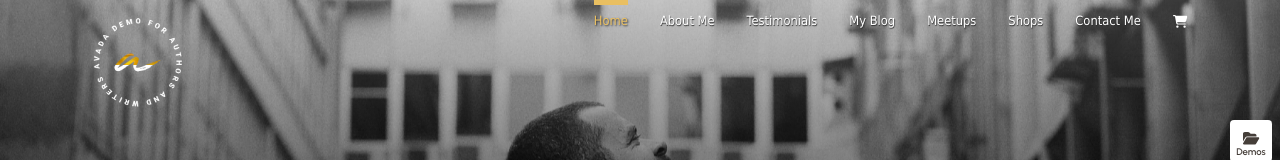
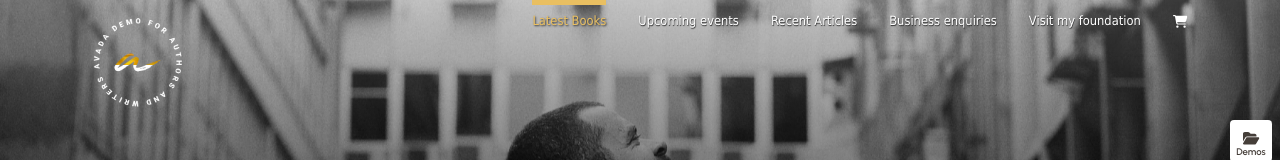
Before and after one commit to revanderground/proj-html-vuejs, a Vue app: page / in a window 1280 px wide. Shown: the top 160 px of the page. Built offline with nearby package versions, Linux system fonts and the light colour scheme; a web font is replaced by a local one.

Commit message:
footer completed

```diff
--- a/src/App.vue
+++ b/src/App.vue
@@ -24,7 +24,7 @@ export default {
 </script>
 
 <style lang="scss">
-@import "./styles/viarables.scss";
+@import "./styles/variables.scss";
 
 * {
     box-sizing: border-box;
--- a/src/components/Footer.vue
+++ b/src/components/Footer.vue
@@ -1,7 +1,67 @@
 <template>
-    <header id="header">
+    <footer id="footer">
         <div class="container-fluid">
             <div class="jumbotron">
+                <div class="container">
+
+                    <ul class="section-list d-flex ">
+
+                        <li class="section-logo col-2">
+                            <div class="logo-img">
+                            <img class="logo" src="../assets/img/author-logo-round.png" alt="logo">
+                            </div>
+
+                        </li>
+
+
+
+                        <li class="about-me-section col-3">
+                            <div class="footer-title">ABOUT ME</div>
+                            <div class="footer-text">
+                                Vivamus suscipit tortor eget felis porttitor volutpat. Nulla quis lorem ut libero malesuada feugiat. Vivamus suscipit tortor eget felis porttitor volutpat.
+                            </div>
+
+                        </li>
+
+                        <li class="links-section col-3">
+                            <div class="footer-title px-4">USEFUL LINKS</div>
+                                <ul class="footer-text white">
+                                    <li class="list-element" v-for="(element, index) in footerCenterElements" :key="index" >
+                                        <i class="fa-solid fa-angle-right px-1"></i> <a class="link-footer-center" :href="element.url">{{element.text}}</a>
+                                    </li>
+
+
+                                </ul>
+
+                        </li>
+
+                        <li class="contact-info col-4">
+                            <div class="footer-title">CONTACT INFO</div>
+                            <div class="footer-text">63 E. Studebaker Street Bolingbrook, IL 60440</div>
+                            <div class="footer-text">Phone: (800) 000-0000</div>
+                            <div class="footer-text">Mobile: (800) 000-0000</div>
+                            <div class="footer-text">Email: <a class="link-text" href="mailto:info@your-company.com">info@your-company.com</a></div>
+                            <div class="social-logos d-flex ">
+                                <div class="logo-social"><i class="logo-social-icon fa-brands fa-facebook-f"></i></div>
+                                <div class="logo-social"><i class="logo-social-icon fa-brands fa-twitter"></i></div>
+                                <div class="logo-social"><i class="logo-social-icon fa-brands fa-instagram"></i></div>
+                                <div class="logo-social"><i class="logo-social-icon fa-brands fa-youtube"></i></div>
+                                <div class="logo-social"><i class="logo-social-icon fa-brands fa-linkedin-in"></i></div>
+
+
+
+
+                            </div>
+
+                        </li>
+
+
+                    </ul>
+
+                    <div class="footer-text text-center copyright-text white">© Copyright 2012 - 2022 | Avada Theme by <a class="link-text grey" href="http://theme-fusion.com/">ThemeFusion</a> | All Rights Reserved | Powered by <a class="link-text grey" href="http://wordpress.org/">Wordpress</a></div>
+
+
+                </div>
 
 
 
@@ -9,7 +69,7 @@
 
         </div>
 
-    </header>
+    </footer>
 
 </template>
 
@@ -17,43 +77,32 @@
 export default {
       data: function(){
         return {
-            navbarElements: [
+            footerCenterElements: [
                 {
-                    text: 'Home',
+                    text: 'Latest Books',
                     url: '#',
-                    current: true,
+
                 },
                 {
-                    text: 'About Me',
+                    text: 'Upcoming Events',
                     url: '#',
-                    current: false,
+
                 },
                 {
-                    text: 'Testimonials',
+                    text: 'Recent Articles',
                     url: '#',
-                    current: false,
+
                 },
                 {
-                    text: 'My Blog',
+                    text: 'Business Enquires',
                     url: '#',
-                    current: false,
+
                 },
                 {
-                    text: 'Meetups',
+                    text: 'Visit My Foundation',
                     url: '#',
-                    current: false,
+
                 },
-                {
-                    text: 'Shops',
-                    url: '#',
-                    current: false,
-                },
-                {
-                    text: 'Contact Me',
-                    url: '#',
-                    current: false,
-                },
-
 
             ]
         }
@@ -64,7 +113,7 @@ export default {
 </script>
 
 <style lang="scss" scoped>
-    @import '../styles/viarables.scss';
+    @import '../styles/variables.scss';
     @import '../styles/Footer.scss'
 
 
--- a/src/components/Header.vue
+++ b/src/components/Header.vue
@@ -127,37 +127,27 @@ export default {
         return {
             navbarElements: [
                 {
-                    text: 'Home',
+                    text: 'Latest Books',
                     url: '#',
                     current: true,
                 },
                 {
-                    text: 'About Me',
+                    text: 'Upcoming events',
                     url: '#',
                     current: false,
                 },
                 {
-                    text: 'Testimonials',
+                    text: 'Recent Articles',
                     url: '#',
                     current: false,
                 },
                 {
-                    text: 'My Blog',
+                    text: 'Business enquiries',
                     url: '#',
                     current: false,
                 },
                 {
-                    text: 'Meetups',
-                    url: '#',
-                    current: false,
-                },
-                {
-                    text: 'Shops',
-                    url: '#',
-                    current: false,
-                },
-                {
-                    text: 'Contact Me',
+                    text: 'Visit my foundation',
                     url: '#',
                     current: false,
                 },
@@ -174,7 +164,7 @@ export default {
 <style lang="scss" scoped>
 
     @import '../styles/style.scss';
-    @import '../styles/viarables.scss';
+    @import '../styles/variables.scss';
     @import '../styles/Header.scss'
 
 
--- a/src/styles/Audiobook.scss
+++ b/src/styles/Audiobook.scss
@@ -1,4 +1,4 @@
-@import './viarables.scss';
+@import './variables.scss';
 @import '~bootstrap/scss/bootstrap.scss';
 
 //logos section
--- a/src/styles/Critics.scss
+++ b/src/styles/Critics.scss
@@ -1,4 +1,4 @@
-@import './viarables.scss';
+@import './variables.scss';
 @import '~bootstrap/scss/bootstrap.scss';
 
 
--- a/src/styles/Digdeeper.scss
+++ b/src/styles/Digdeeper.scss
@@ -1,4 +1,4 @@
-@import './viarables.scss';
+@import './variables.scss';
 @import '~bootstrap/scss/bootstrap.scss';
 
 
--- a/src/styles/Events.scss
+++ b/src/styles/Events.scss
@@ -1,4 +1,4 @@
-@import './viarables.scss';
+@import './variables.scss';
 @import '~bootstrap/scss/bootstrap.scss';
 
 
--- a/src/styles/Footer.scss
+++ b/src/styles/Footer.scss
@@ -3,11 +3,86 @@
 .jumbotron{
     @import '~bootstrap/scss/bootstrap.scss';
     background-image: url('../assets/img/footer-3.jpg');
-    background-position: center center;
-    background-repeat: no-repeat;
     border-width: 0px;
     border-style: solid;
     background-size: cover;
     height: 400px;
 
 }
+
+.box{
+    height:100%;
+    border: 1px solid red;
+}
+.logo{
+    margin-top: 120px;
+    height: 110px;
+}
+
+.footer-title{
+    font-size: 0.85rem;
+    font-weight: bold;
+    color:white;
+    margin-bottom: 15px;
+    margin-top: 120px;
+
+}
+
+.footer-text{
+    font-size: 0.7rem;
+    color:rgb(219, 219, 219);
+    font-family: 'Urbanist';
+    line-height: 1.8;
+    padding-right: 65px;
+
+}
+
+.white{
+    color: white;
+}
+
+a.link-footer-center{
+    text-decoration: none;
+}
+
+a.link-text{
+    color:white;
+    text-decoration: none;
+    transition: 0.5s ease;
+}
+
+a.link-text:hover{
+    color:#f3b329
+}
+
+a.grey{
+    color:grey;
+    transition: 0.5s ease;
+}
+
+a.grey:hover{
+    color:#f3b329;
+}
+
+li{
+    list-style-type: none;
+}
+
+
+.logo-social{
+    margin-right: 12px;
+    margin-top: 5px;
+    height: 15px;
+    color: rgb(212, 212, 212);
+
+
+}
+
+.logo-social-icon{
+    height:12px;
+
+}
+
+.copyright-text{
+    padding-top: 90px;
+}
--- a/src/styles/MoreAbout.scss
+++ b/src/styles/MoreAbout.scss
@@ -1,4 +1,4 @@
-@import './viarables.scss';
+@import './variables.scss';
 @import '~bootstrap/scss/bootstrap.scss';
 
 .more-about{
--- a/src/styles/Newsletter.scss
+++ b/src/styles/Newsletter.scss
@@ -1,4 +1,4 @@
-@import './viarables.scss';
+@import './variables.scss';
 @import '~bootstrap/scss/bootstrap.scss';
 
 .splash{
--- a/src/styles/RecentArticles.scss
+++ b/src/styles/RecentArticles.scss
@@ -1,11 +1,10 @@
-@import './viarables.scss';
+@import './variables.scss';
 @import '~bootstrap/scss/bootstrap.scss';
 
 
 #recent-articles{
-    margin-bottom: 50px;
     margin-top: 40px;
-    padding-bottom: 50px;
+    padding-bottom: 80px;
     padding-top: 15px;
     background-color: #FEF7E9;
     height: 100%;
```
Also changed, not shown: src/styles/variables.scss (renamed from src/styles/viarables.scss).
